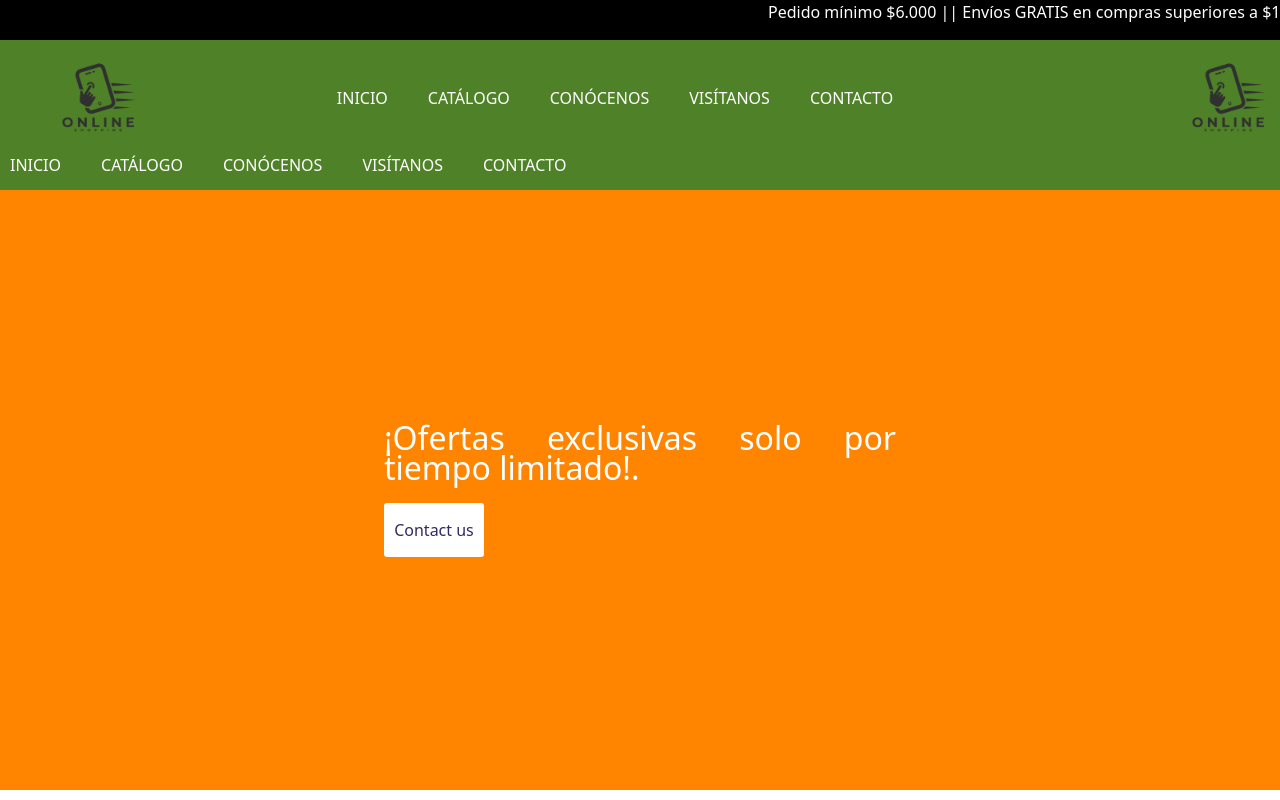
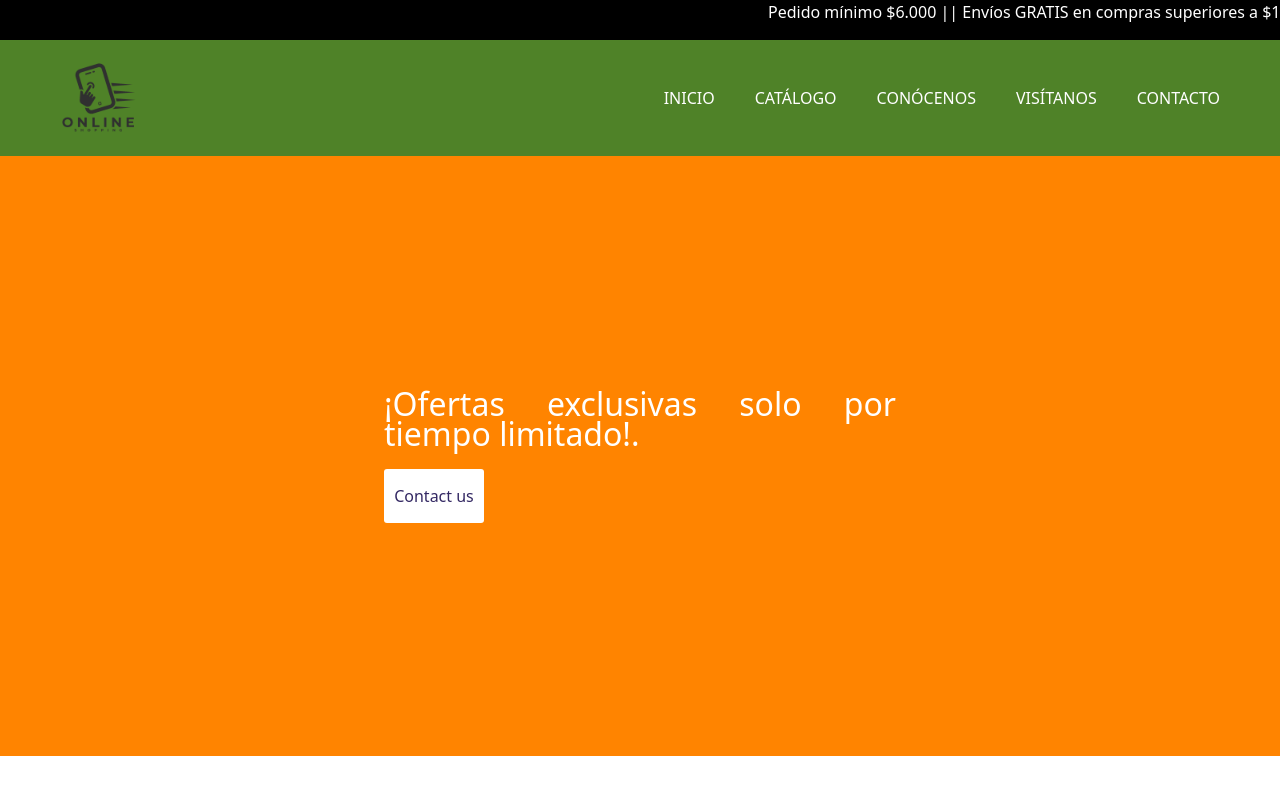
Before and after one commit to NicoCartellone/CAC24252, a plain HTML site: page index.html in a window 1280 px wide. Shown: the top 800 px of the page. Drawn offline with nearby package versions, Linux system fonts and the light colour scheme.

Commit message:
fix navbar

```diff
--- a/index.html
+++ b/index.html
@@ -29,19 +29,6 @@
 
 
     <nav class="navbar">
-      <div class="logo">
-        <img src="img/logo.png" alt="Logo">
-      </div>
-      <div class="nav-links" id="navLinks">
-        <a href="#slider" class="nav-link">INICIO</a>
-        <a href="#contenedor-articulos" class="nav-link">CATÁLOGO</a>
-        <a href="#conocenos" class="nav-link">CONÓCENOS</a>
-        <a href="#visitanos" class="nav-link">VISÍTANOS</a>
-        <a href="#contacto" class="nav-link">CONTACTO</a>
-      </div>
-      <div class="menu-icon" onclick="toggleMenu()">
-        <i class="fa-solid fa-bars"></i>
-      </div>
       <div class="logo">
         <img src="img/logo.png" alt="Logo">
       </div>
```
